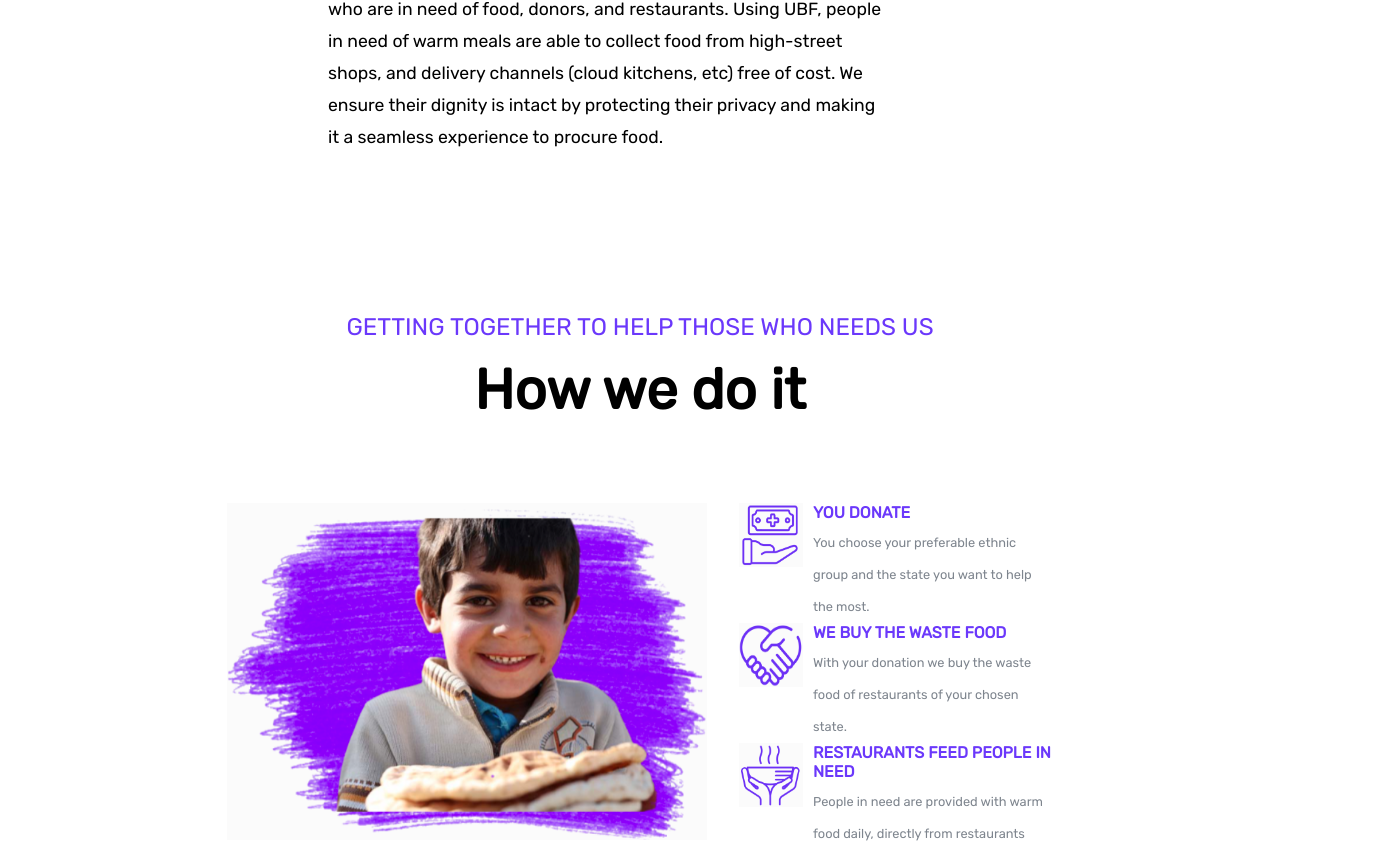
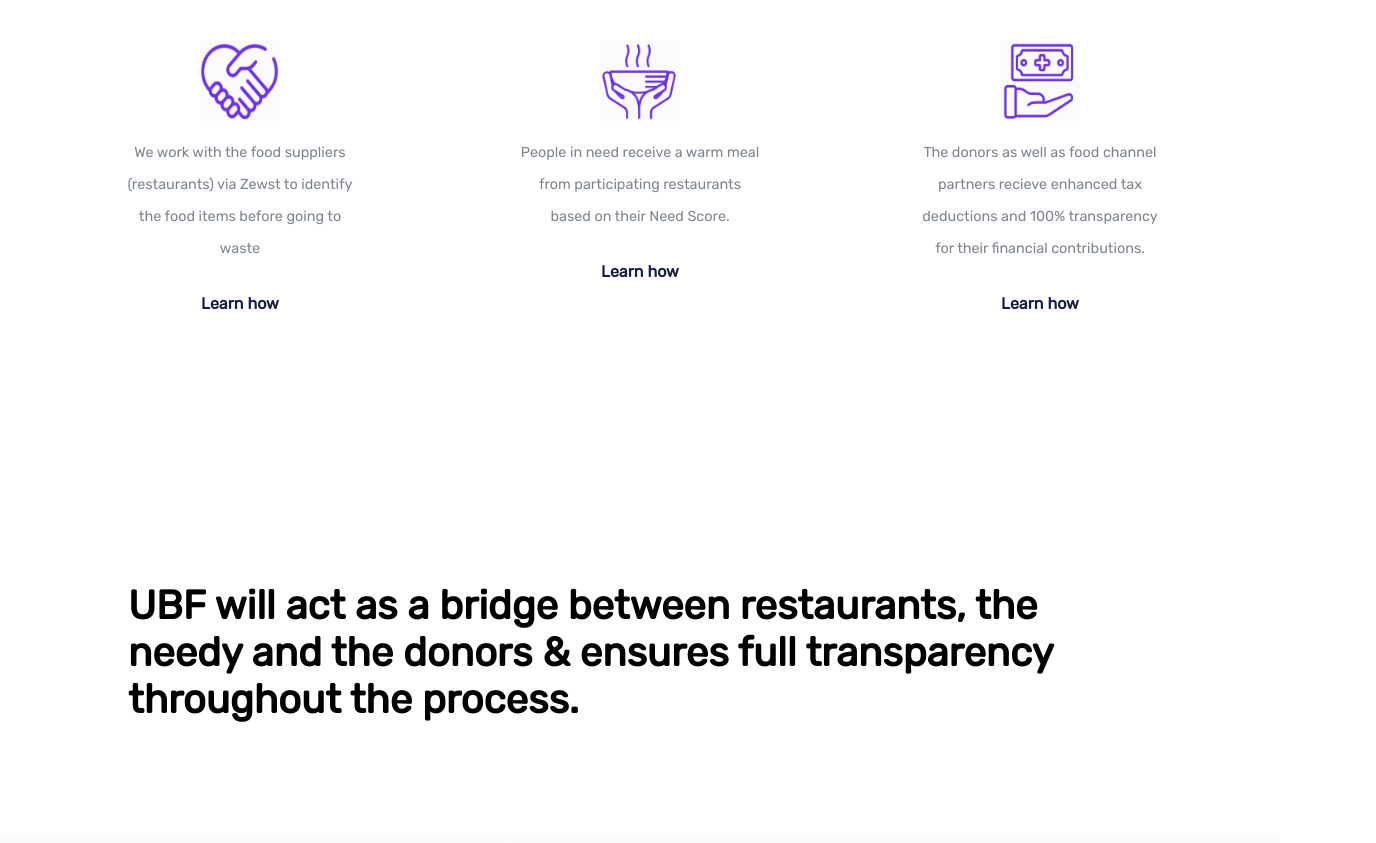
Before and after one commit to ali-718/ubfweb, a React (Create React App) app: page / in a window 1280 px wide. Shown: the part 1795-2638 px from the top of the page, 1376 px wide, since content can reach past the window. Built offline with nearby package versions, Linux system fonts and the light colour scheme.

Commit message:
changes done for new edited version

```diff
--- a/src/components/Home/FirstContent.jsx
+++ b/src/components/Home/FirstContent.jsx
@@ -2,11 +2,16 @@ import React, { useEffect, useState } from "react";
 import styles from "./Home.module.scss";
 import highlighter1 from "../../assets/highLighter1.svg";
 import highlighter2 from "../../assets/highLighter2.svg";
+import weBuyIcon from "../../assets/weBuyIcon.png";
+import resturantIcon from "../../assets/resturantIcon.png";
+import donateIcon from "../../assets/donateIcon.png";
 import { useWindowSize } from "../../hooks/useWindowize";
 import { SmallButton } from "../Buttons/SmallButton";
 import { ComposableMap, Geographies, Geography } from "react-simple-maps";
 import { scaleQuantile } from "d3-scale";
 import { csv } from "d3-fetch";
+import thirdContentStyles from "../Home/ThirdContent/ThirdContent.module.scss";
+
 import chartData from "../../data/counties-data-insecurity.csv";
 
 const geoUrl = "https://cdn.jsdelivr.net/npm/us-atlas@3/counties-10m.json";
@@ -83,7 +88,48 @@ export const FirstContent = () => {
           <p className={styles.headingBelowContent}>What we do</p>
           <img src={highlighter2} className={styles.headingBelowContentImage} />
         </div>
-        <div className={styles.belowContentContainer}>
+
+        <div className={styles.boxTwo}>
+          <div className={thirdContentStyles.facilityBox}>
+            <img src={weBuyIcon} className={styles.facilityIcon} />
+
+            <p className={thirdContentStyles.facilitySubText}>
+              We work with the food suppliers (restaurants) via Zewst to
+              identify the food items before going to waste
+            </p>
+            <SmallButton
+              text={"Learn how"}
+              classname={thirdContentStyles.button}
+            />
+          </div>
+          <div className={thirdContentStyles.facilityBox}>
+            <img src={resturantIcon} className={styles.facilityIcon} />
+
+            <p className={thirdContentStyles.facilitySubText}>
+              People in need receive a warm meal from participating restaurants
+              based on their Need Score.
+            </p>
+            <SmallButton
+              text={"Learn how"}
+              classname={thirdContentStyles.button}
+            />
+          </div>
+          <div className={thirdContentStyles.facilityBox}>
+            <img src={donateIcon} className={styles.facilityIcon} />
+
+            <p className={thirdContentStyles.facilitySubText}>
+              The donors as well as food channel partners recieve enhanced tax
+              deductions and 100% transparency for their financial
+              contributions.
+            </p>
+            <SmallButton
+              text={"Learn how"}
+              classname={thirdContentStyles.button}
+            />
+          </div>
+        </div>
+
+        {/* <div className={styles.belowContentContainer}>
           <div className={styles.contentsText}>
             <p>
               Universal Basic Food is a three-sided marketplace between people
@@ -94,7 +140,7 @@ export const FirstContent = () => {
               their privacy and making it a seamless experience to procure food.
             </p>
           </div>
-        </div>
+        </div> */}
       </div>
     </>
   );
--- a/src/components/Home/Home.module.scss
+++ b/src/components/Home/Home.module.scss
@@ -216,12 +216,12 @@ body {
   width: 100%;
   margin-bottom: 5rem;
   margin-top: 10rem;
+  display: flex;
+  flex-direction: column;
+  align-items: center;
+  justify-content: center;
 
   @media (max-width: 900px) {
-    display: flex;
-    flex-direction: column;
-    align-items: center;
-    justify-content: center;
     margin-top: 0rem;
   }
 }
@@ -333,3 +333,26 @@ body {
     line-height: 32px;
   }
 }
+
+.facilityIcon {
+  width: 5rem;
+  height: 5rem;
+}
+
+.boxTwo {
+  width: 65rem;
+  margin-top: 5rem;
+  margin-bottom: 5rem;
+  display: flex;
+  justify-content: space-between;
+
+  @media (max-width: 1200px) {
+    width: 90%;
+  }
+
+  @media (max-width: 900px) {
+    flex-direction: column;
+    margin-top: 5rem;
+    justify-content: center;
+  }
+}
--- a/src/components/Home/SecondContent/SecondContent.jsx
+++ b/src/components/Home/SecondContent/SecondContent.jsx
@@ -18,12 +18,19 @@ export const IconBox = ({ image, heading, text }) => (
 export const SecondContent = () => {
   return (
     <div className={styles.Box}>
-      <p className={styles.topHeading}>
+      {/* <p className={styles.topHeading}>
         getting together to help those who needs us
-      </p>
-      <p className={styles.heading}>How we do it</p>
+      </p> */}
+      {/* <p className={styles.heading}>How we do it</p> */}
 
-      <div className={styles.ContentBox}>
+      <div className={styles.secondContentNewHeadingBox}>
+        <p className={styles.newheading}>
+          UBF will act as a bridge between restaurants, the needy and the donors
+          & ensures full transparency throughout the process.
+        </p>
+      </div>
+
+      {/* <div className={styles.ContentBox}>
         <img src={boy} className={styles.image} />
         <div className={styles.leftContentBox}>
           <IconBox
@@ -48,7 +55,7 @@ export const SecondContent = () => {
             }
           />
         </div>
-      </div>
+      </div> */}
     </div>
   );
 };
--- a/src/components/Home/SecondContent/SecondContent.module.scss
+++ b/src/components/Home/SecondContent/SecondContent.module.scss
@@ -27,6 +27,25 @@
   font-size: 3.5rem;
   font-weight: bold;
   margin-top: 1rem;
+
+  @media (max-width: 550px) {
+    font-size: 2rem;
+  }
+}
+
+.newheading {
+  color: black;
+  font-size: 3rem;
+  font-weight: bold;
+  margin-top: 1rem;
+
+  @media (max-width: 1300px) {
+    font-size: 2.5rem;
+  }
+
+  @media (max-width: 1100px) {
+    text-align: center;
+  }
 
   @media (max-width: 550px) {
     font-size: 2rem;
@@ -150,3 +169,11 @@
     margin-top: 1rem;
   }
 }
+
+.secondContentNewHeadingBox {
+  width: 80%;
+
+  @media (max-width: 600px) {
+    width: 90%;
+  }
+}
--- a/src/components/Home/ThirdContent/ThirdContent.jsx
+++ b/src/components/Home/ThirdContent/ThirdContent.jsx
@@ -98,11 +98,11 @@ export const ThirdContent = () => {
         <img src={USA} className={styles.image} />
       </div>
 
-      <p className={styles.headingTwo}>
+      {/* <p className={styles.headingTwo}>
         Save lives by donating <span>today</span>
-      </p>
+      </p> */}
 
-      <div className={styles.boxTwo}>
+      {/* <div className={styles.boxTwo}>
         <div className={styles.facilityBox}>
           <img src={donate} className={styles.facilityIcon} />
           <img
@@ -155,7 +155,7 @@ export const ThirdContent = () => {
           </p>
           <SmallButton text={"Learn how"} classname={styles.button} />
         </div>
-      </div>
+      </div> */}
 
       <div className={styles.thirdContentBox}>
         <div>
@@ -176,12 +176,12 @@ export const ThirdContent = () => {
               <div>
                 <div className={styles.headingBox}>
                   <div className={styles.headingTextBox}>
-                    <p>Choose the state</p>
+                    <p>Choose the people</p>
                   </div>
                   <div className={styles.thirdContentSubText}>
                     <p>
-                      Choose the state you want to donate your money. Money
-                      could be given to your old neighborhood,church or school.
+                      Choose the people you want to give your money to. It can
+                      be a certain ethnicity, age or even gender.
                     </p>
                   </div>
                 </div>
@@ -189,8 +189,7 @@ export const ThirdContent = () => {
             </div>
           </div>
         </div>
-
-        <img src={usMap} className={styles.thirdContentImage} />
+        <img src={georgiaMap} className={styles.thirdContentImageTwo} />
       </div>
 
       <div className={styles.thirdContentBoxTwo}>
@@ -211,12 +210,12 @@ export const ThirdContent = () => {
               <div>
                 <div className={styles.headingBox}>
                   <div className={styles.headingTextBox}>
-                    <p>Choose the people</p>
+                    <p>Choose the state</p>
                   </div>
                   <div className={styles.thirdContentSubText}>
                     <p>
-                      Choose the people you want to give your money to. It can
-                      be a certain ethnicity, age or even gender.
+                      Choose the state you want to donate your money. Money
+                      could be given to your old neighborhood,church or school.
                     </p>
                   </div>
                 </div>
@@ -225,7 +224,7 @@ export const ThirdContent = () => {
           </div>
         </div>
 
-        <img src={georgiaMap} className={styles.thirdContentImageTwo} />
+        <img src={usMap} className={styles.thirdContentImageTwo} />
       </div>
 
       <div className={styles.thirdContentBoxTwo}>
```
